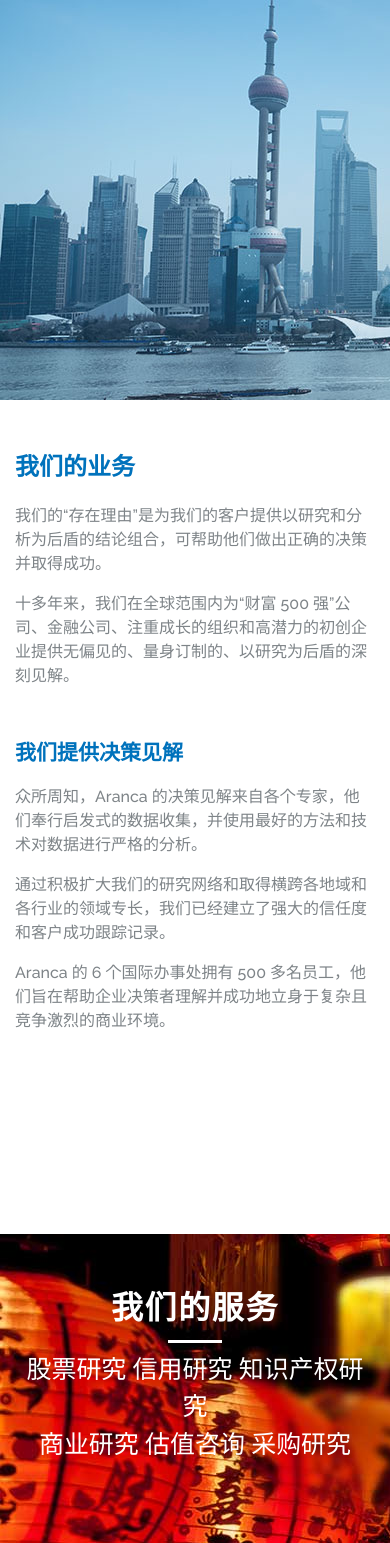
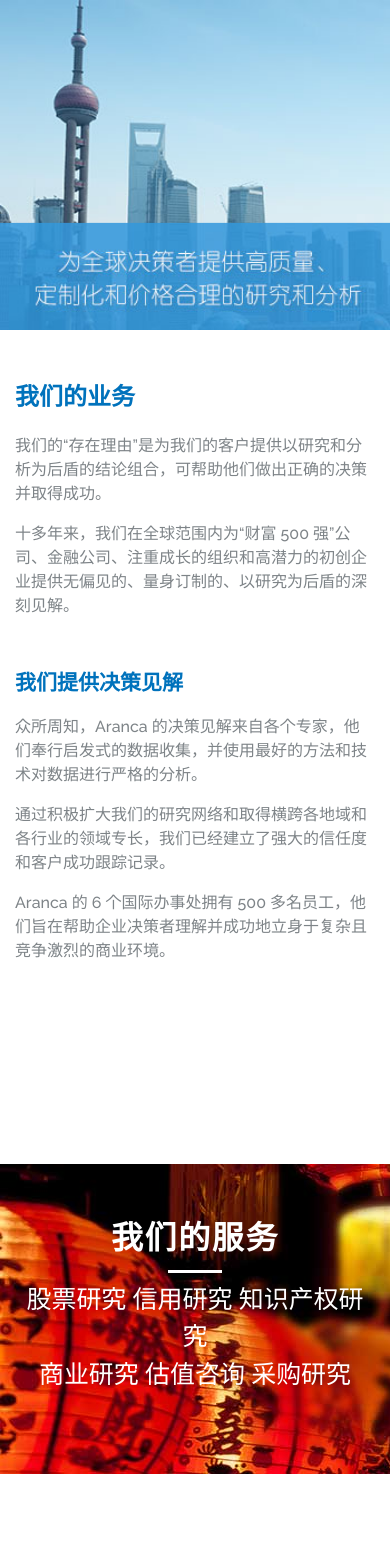
Before and after one commit to sandeshsmartguy/editorial, a PHP site: page / in a window 390 px wide; the page is wider, and only the part inside the window is pictured. Shown: the part 118-1661 px from the top of that part. Run offline with PHP 8.4, Linux system fonts and the light colour scheme; style sheets or scripts are compiled from the project's sources; some libraries are stand-ins or nearby versions.

Commit message:
added mobile banner

```diff
--- a/src/sass/site/components/_hm-masthead.scss
+++ b/src/sass/site/components/_hm-masthead.scss
@@ -5,4 +5,13 @@
   -o-background-size: cover;
   background-size: cover;
   min-height: 400px;
+
+  @media screen and (max-width: $screen-sm-min){
+    background: url('/assets/images/cn-banner-mob.jpg') no-repeat;
+    -webkit-background-size: cover;
+    -moz-background-size: cover;
+    -o-background-size: cover;
+    background-size: cover;
+    min-height: 330px;
+  }
 }
```
Also changed, not shown: public/assets/images/cn-banner-mob.jpg (added).
